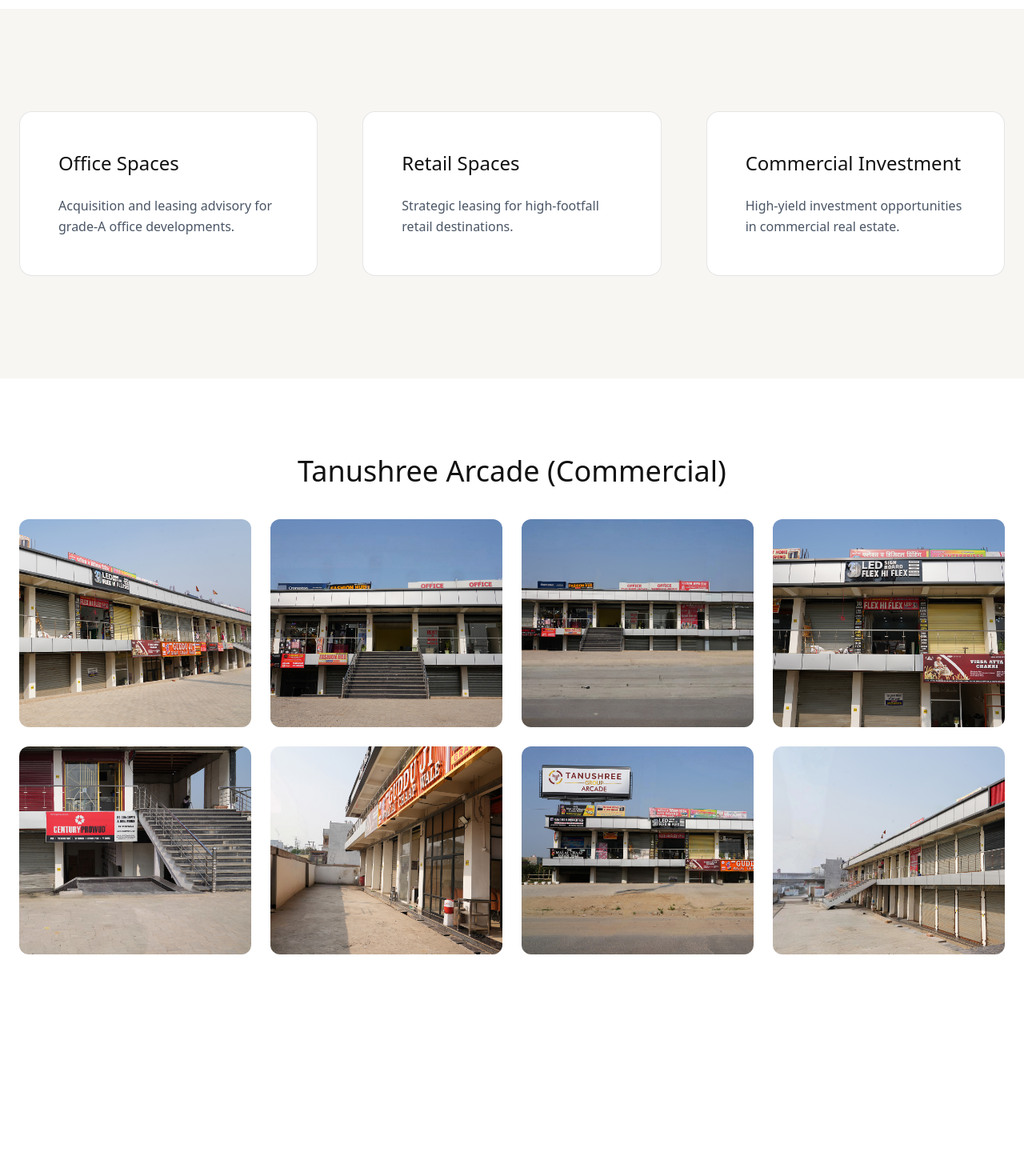
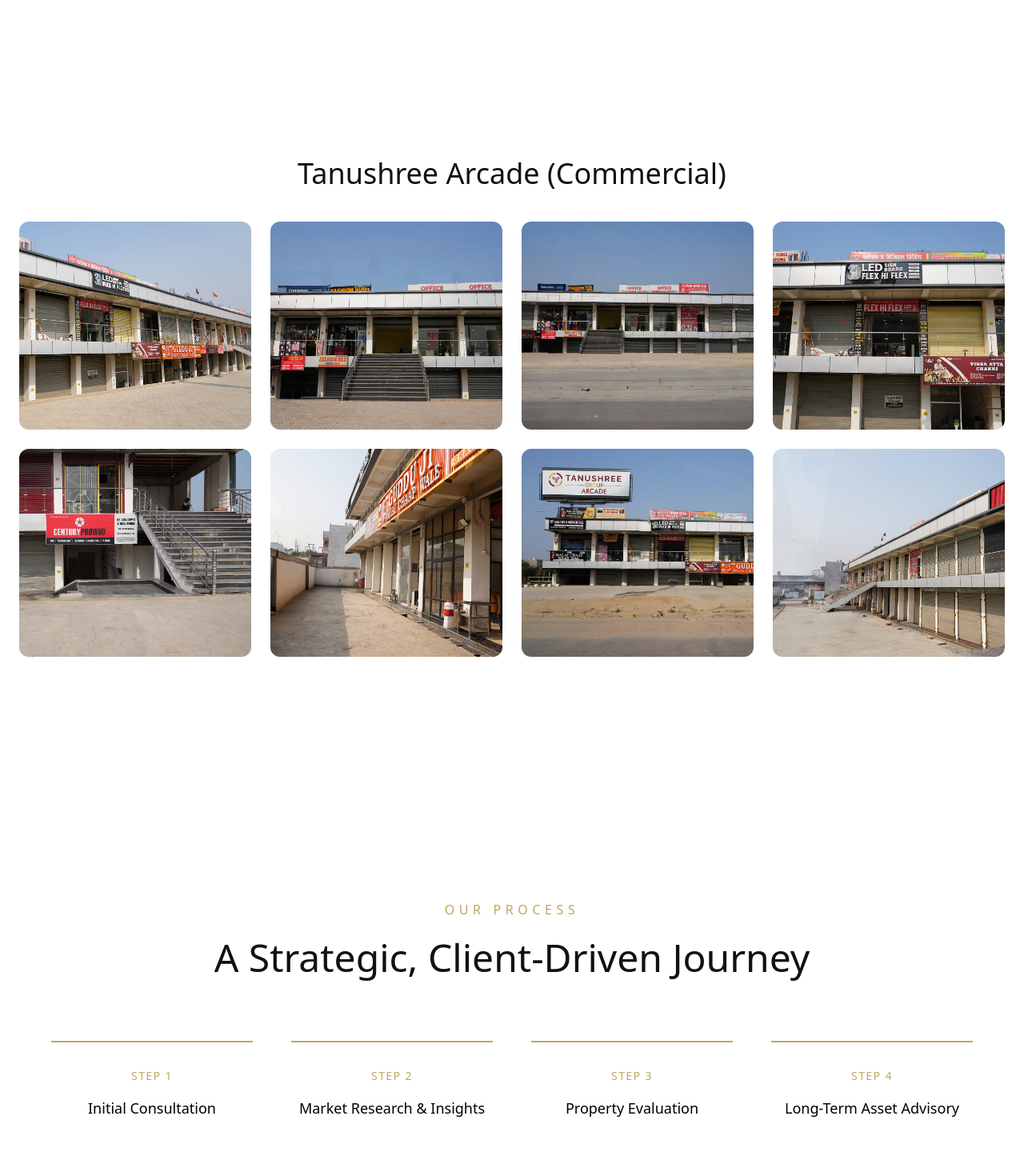
Before and after one commit to shilpa-kukreja/Tanushree-, a Next.js app: page /services/real-estate/commercial in a window 1280 px wide. Shown: the part 840-2310 px from the top of the page at 80% size. Built offline with nearby package versions, Linux system fonts and the light colour scheme.

Commit message:
some changes

```diff
--- a/src/app/services/[category]/page.jsx
+++ b/src/app/services/[category]/page.jsx
@@ -107,6 +107,8 @@ const servicesData = {
     subtitle:
       "Bespoke advisory and transaction services for premium residential and commercial assets.",
 
+    showServices: true,
+
     services: [
       {
         title: "Luxury Residential Sales",
@@ -143,7 +145,10 @@ const servicesData = {
           "/assets/img/image/Artboard 2.jpg",
           "/assets/img/image/Artboard 3.jpg",
           "/assets/img/image/Artboard 4.jpg",
-          "/assets/img/image/Krishna 1.jpg", "/assets/img/image/Krishna 2.jpg", "/assets/img/image/Krishna 3.jpg", "/assets/img/image/Krishna 4.jpg",
+          "/assets/img/image/Krishna 1.jpg",
+          "/assets/img/image/Krishna 2.jpg",
+          "/assets/img/image/Krishna 3.jpg",
+          "/assets/img/image/Krishna 4.jpg",
         ],
       },
     ],
@@ -153,6 +158,8 @@ const servicesData = {
     title: "Education Services",
     subtitle:
       "Strategic consulting and development solutions for modern educational institutions.",
+
+    showServices: true,
 
     services: [
       {
@@ -177,6 +184,8 @@ const servicesData = {
 
     link: "https://tanushreegrandbanquets.com/",
 
+    showServices: true,
+
     services: [
       {
         title: "Hotel & Resort Advisory",
@@ -191,14 +200,23 @@ const servicesData = {
         desc: "High-yield hospitality investment advisory and portfolio structuring.",
       },
     ],
-    images: ["/assets/img/image/image1 (1).jpeg", "/assets/img/image/image1 (2).jpeg", "/assets/img/image/image1 (3).jpeg", "/assets/img/image/image1 (4).jpeg",],
+
+    images: [
+      "/assets/img/image/image1 (1).jpeg",
+      "/assets/img/image/image1 (2).jpeg",
+      "/assets/img/image/image1 (3).jpeg",
+      "/assets/img/image/image1 (4).jpeg",
+    ],
   },
 };
 
 export default async function ServicesPage({ params }) {
   const { category } = await params;
+
   const current = servicesData[category] ?? servicesData["real-estate"];
-  const banner = categoryBanners[category] || categoryBanners["real-estate"];
+
+  const banner =
+    categoryBanners[category] || categoryBanners["real-estate"];
 
   return (
     <div className="bg-white text-[#111]">
--- a/src/app/services/real-estate/commercial/page.jsx
+++ b/src/app/services/real-estate/commercial/page.jsx
@@ -5,24 +5,9 @@ import Header from "@/app/componats/Header";
 const banner = "/assets/img/image/commercial.jpeg";
 
 const commercialData = {
-  title: "Commercial Real Estate",
+  title: "Tailored Commercial Property Solutions",
   subtitle:
-    "Strategic advisory and acquisition services for premium commercial properties and business spaces.",
-
-  services: [
-    {
-      title: "Office Spaces",
-      desc: "Acquisition and leasing advisory for grade-A office developments.",
-    },
-    {
-      title: "Retail Spaces",
-      desc: "Strategic leasing for high-footfall retail destinations.",
-    },
-    {
-      title: "Commercial Investment",
-      desc: "High-yield investment opportunities in commercial real estate.",
-    },
-  ],
+    "Expert guidance and investment advisory for high-value commercial spaces and business-ready properties.",
 
   projects: [
     {
@@ -39,20 +24,21 @@ const commercialData = {
       ],
     },
   ],
-   processTitle: "OUR PROCESS",
-  processHeading: "A Thoughtful, Client-Focused Journey",
+
+  processTitle: "OUR PROCESS",
+  processHeading: "A Strategic, Client-Driven Journey",
 
   process: [
-    "Discovery Meeting",
-    "Market Analysis & Planning",
-    "Property Selection",
-    "Ongoing Investment Guidance",
+    "Initial Consultation",
+    "Market Research & Insights",
+    "Property Evaluation",
+    "Long-Term Asset Advisory",
   ],
 
-  ctaTitle: "A Personal Discussion About Your Home Goals",
+  ctaTitle: "A Private Conversation About Your Property Plans",
   ctaText:
-    "Connect with trusted property advisors helping buyers and investors navigate premium residential opportunities.",
-  ctaButton: "BOOK CONSULTATION",
+    "Speak with experienced advisors guiding buyers and investors toward valuable residential opportunities.",
+  ctaButton: "SCHEDULE CONSULTATION",
 };
 
 export default function CommercialPage() {
--- a/src/app/services/real-estate/residential/page.jsx
+++ b/src/app/services/real-estate/residential/page.jsx
@@ -9,24 +9,9 @@ const residentialData = {
   subtitle:
     "Strategic guidance and curated property solutions for modern homes and smart residential investments.",
 
-  services: [
-    {
-      title: "Premium Apartments",
-      desc: "Expert guidance for upscale apartments and modern residential developments in sought after neighborhoods.",
-    },
-    {
-      title: "Villas & Private Homes",
-      desc: "Dedicated advisory for luxury villas and spacious independent homes in prime residential areas.",
-    },
-    {
-      title: "Smart Property Investments",
-      desc: "Curated residential opportunities designed for long term growth, stability, and attractive rental potential.",
-    },
-  ],
-
   projects: [
     {
-      name: "Krishna Kunj (Residential)",
+      name: "Krishna Tanushree Kunj (Residential)",
       images: [
         "/assets/img/image/Krishnaa 1.jpg",
         "/assets/img/image/Krishnaa 2.jpg",
@@ -36,11 +21,12 @@ const residentialData = {
         "/assets/img/image/Krishnaa 6.jpg",
         "/assets/img/image/Krishnaa 7.jpg",
         "/assets/img/image/Krishnaa 8.jpg",
-         "/assets/img/image/Krishnaa 9.jpg",
+        "/assets/img/image/Krishnaa 9.jpg",
       ],
     },
   ],
-   processTitle: "OUR PROCESS",
+
+  processTitle: "OUR PROCESS",
   processHeading: "A Thoughtful, Client-Focused Journey",
 
   process: [
@@ -54,10 +40,7 @@ const residentialData = {
   ctaText:
     "Connect with trusted property advisors helping buyers and investors navigate premium residential opportunities.",
   ctaButton: "BOOK CONSULTATION",
-
 };
-
-
 
 export default function ResidentialPage() {
   return (
```
Also changed, not shown: src/app/componats/AnimatedContent.jsx (+209 -9 lines).
